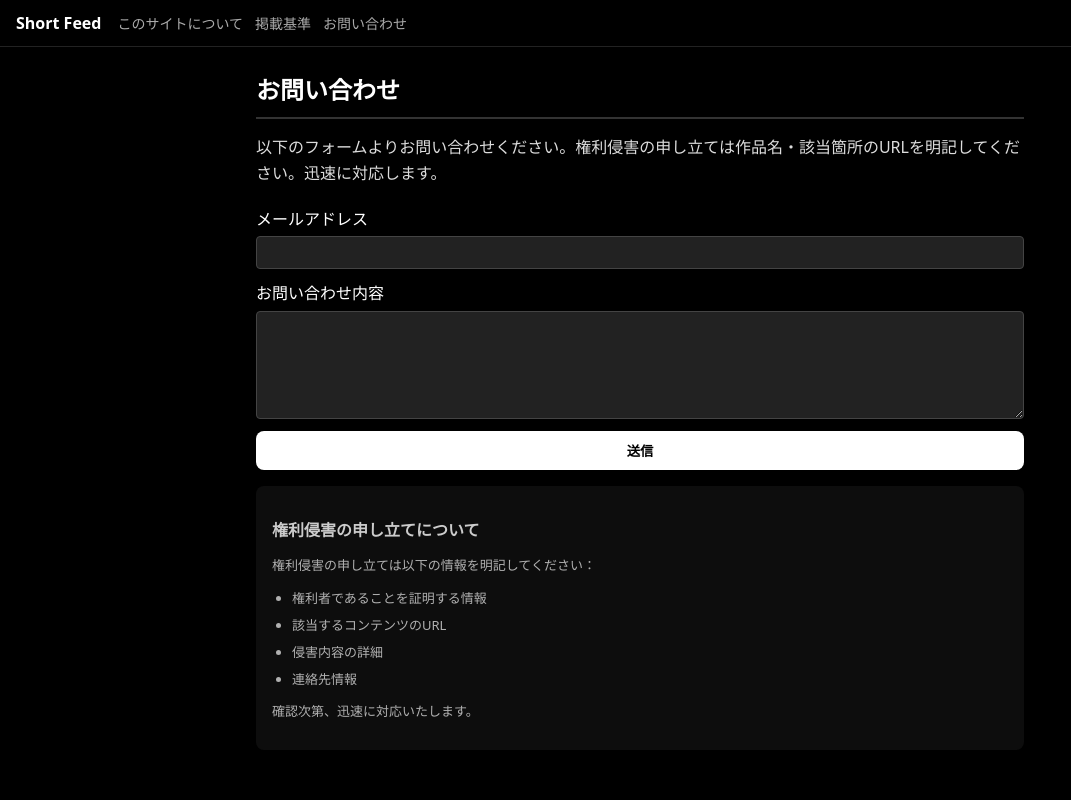
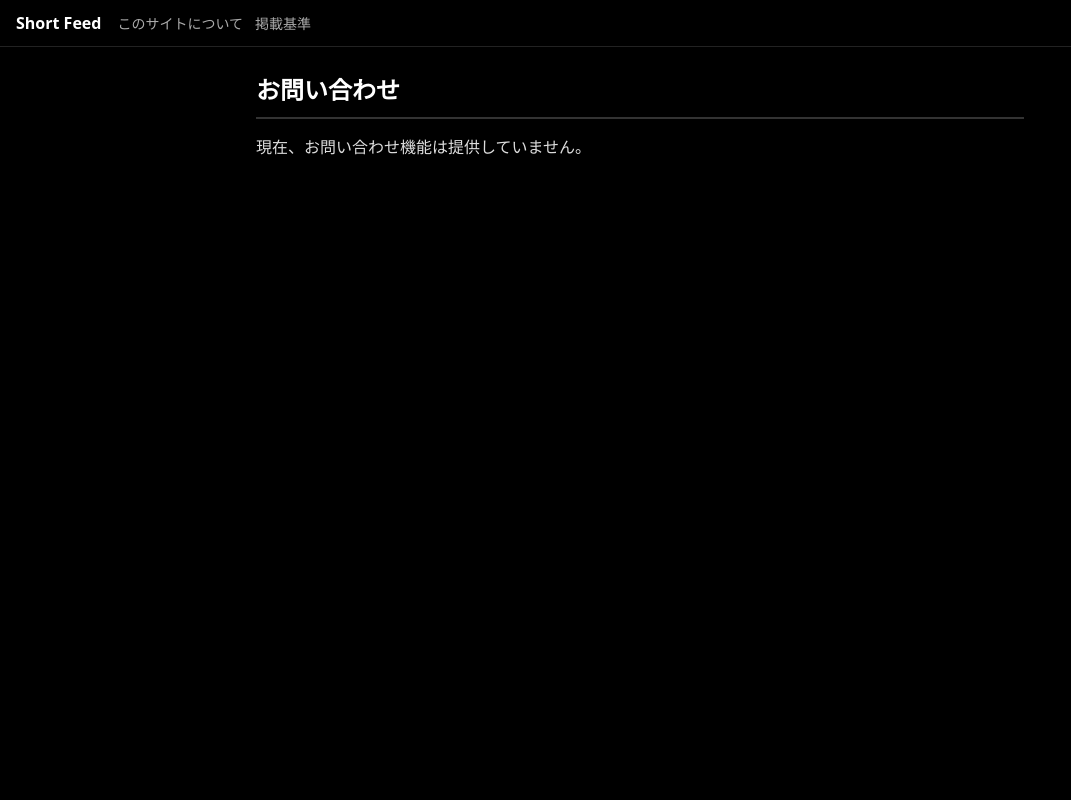
Before and after one commit to mametarou51/short_feed, a Next.js app: page /contact in a window 1280 px wide. Shown: the top 800 px of the page, without its empty margins (0-1071 px from the left). Built offline with nearby package versions, Linux system fonts and the light colour scheme.

Commit message:
chore: rebuild and sync

```diff
--- a/src/app/contact/page.tsx
+++ b/src/app/contact/page.tsx
@@ -2,45 +2,7 @@ export default function Page() {
   return (
     <main className="static-page">
       <h1>お問い合わせ</h1>
-      <p>以下のフォームよりお問い合わせください。権利侵害の申し立ては作品名・該当箇所のURLを明記してください。迅速に対応します。</p>
-
-      <form action="https://formspree.io/f/your-form-id" method="POST" className="contact-form">
-        <label className="form-label">
-          メールアドレス
-          <input
-            name="email"
-            type="email"
-            required
-            className="form-input"
-          />
-        </label>
-
-        <label className="form-label">
-          お問い合わせ内容
-          <textarea
-            name="message"
-            rows={6}
-            required
-            className="form-textarea"
-          />
-        </label>
-
-        <button type="submit" className="form-button">
-          送信
-        </button>
-      </form>
-
-      <div className="info-box">
-        <h3>権利侵害の申し立てについて</h3>
-        <p>権利侵害の申し立ては以下の情報を明記してください：</p>
-        <ul>
-          <li>権利者であることを証明する情報</li>
-          <li>該当するコンテンツのURL</li>
-          <li>侵害内容の詳細</li>
-          <li>連絡先情報</li>
-        </ul>
-        <p>確認次第、迅速に対応いたします。</p>
-      </div>
+      <p>現在、お問い合わせ機能は提供していません。</p>
     </main>
   );
 }
--- a/src/app/layout.tsx
+++ b/src/app/layout.tsx
@@ -33,7 +33,6 @@ export default function RootLayout({
             <div className="nav-links">
               <Link href="/about" className="nav-link">このサイトについて</Link>
               <Link href="/guidelines" className="nav-link">掲載基準</Link>
-              <Link href="/contact" className="nav-link">お問い合わせ</Link>
             </div>
           </nav>
         </header>
@@ -43,7 +42,7 @@ export default function RootLayout({
           <div className="footer-links">
             <Link href="/terms" className="footer-link">利用規約</Link>
             <Link href="/privacy" className="footer-link">プライバシー</Link>
-            <Link href="/contact" className="footer-link">連絡窓口</Link>
+            {/* <Link href="/contact" className="footer-link">連絡窓口</Link> */}
           </div>
           <div className="footer-disclaimer">※本サイトは提携先の公式素材のみを紹介し、著作権を尊重します。</div>
         </footer>
```
Also changed, not shown: src/components/DmmEmbedCard.tsx (+2 -18 lines).
